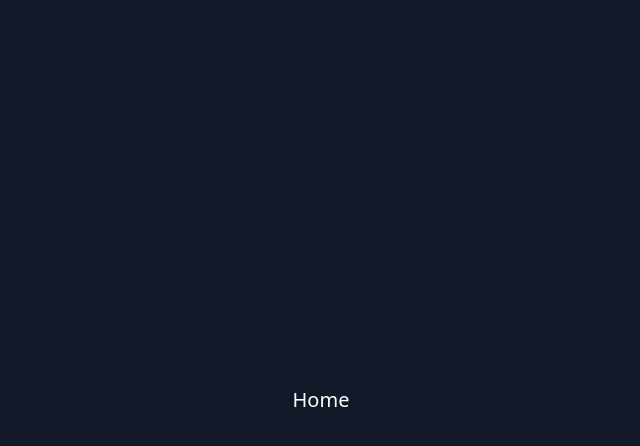
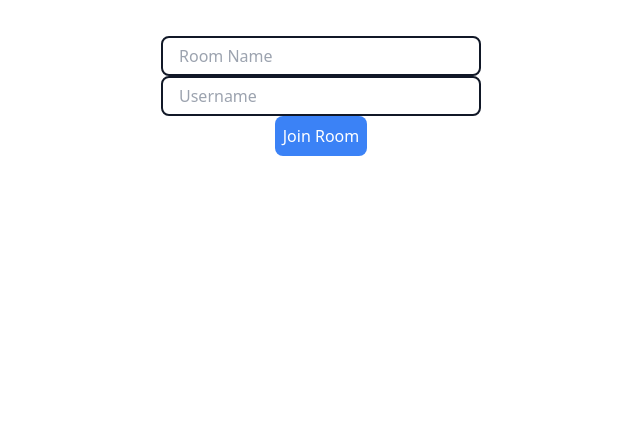
Before and after one commit to sjnaik02/murmur-client, a React (Vite) app: page / in a window 1280 px wide. Shown: the top 446 px of the page, without its empty margins (319-959 px from the left). Built offline with nearby package versions, Linux system fonts and the light colour scheme.

Commit message:
basic chat works

```diff
--- a/src/App.jsx
+++ b/src/App.jsx
@@ -7,7 +7,7 @@ function App() {
     <Router>
       <Routes>
         <Route path="/" element={<Home />} />
-        <Route path="/chatroom" element={<Chatroom />} />"
+        <Route path="/:roomid" element={<Chatroom />} />"
       </Routes>
     </Router>
   );
--- a/src/components/ChatRoom.jsx
+++ b/src/components/ChatRoom.jsx
@@ -1,7 +1,52 @@
+import { useParams } from "react-router-dom";
+import useChat from "../hooks/useChat";
+import { useState } from "react";
+
 function ChatRoom() {
+  const { roomid } = useParams();
+  const { messages, sendMessage } = useChat(roomid);
+  const [newMessage, setNewMessage] = useState("");
+
+  const handleChange = (e) => {
+    setNewMessage(e.target.value);
+  };
+
+  //implement enter to send
+  const handleKeyDown = (e) => {
+    if (e.key === "Enter") {
+      sendMessage(newMessage);
+      setNewMessage("");
+    }
+  };
   return (
-    <div className="w-screen h-screen bg-gray-900 flex items-center justify-center">
-      <h1 className="text-xl text-white">Chat Room</h1>
+    <div>
+      <h1 className="text-3xl text-white">Murmur</h1>
+      <div className="flex flex-col items-center justify-center">
+        <div className="w-80 h-96 bg-gray-900 rounded-lg overflow-y-scroll">
+          {messages.map((message) => (
+            <div className="p-4">
+              <p className="text-white">{message.body}</p>
+            </div>
+          ))}
+        </div>
+        <input
+          type="text"
+          placeholder="Message"
+          className="w-80 p-4  h-10 rounded-lg border-2 border-gray-900"
+          value={newMessage}
+          onChange={handleChange}
+          onKeyDown={handleKeyDown}
+        />
+        <button
+          className="bg-blue-500 text-white p-2 rounded-lg"
+          onClick={() => {
+            sendMessage(newMessage);
+            setNewMessage("");
+          }}
+        >
+          Send
+        </button>
+      </div>
     </div>
   );
 }
--- a/src/components/Home.jsx
+++ b/src/components/Home.jsx
@@ -1,7 +1,42 @@
+import { useState } from "react";
+import { useNavigate } from "react-router-dom";
+
 function Home() {
+  const [roomName, setRoomName] = useState("");
+  const [userName, setUserName] = useState("");
+
+  const navigate = useNavigate();
+  const handleClick = () => {
+    if (roomName && userName) {
+      navigate(`/${roomName}`);
+    }
+  };
+
   return (
-    <div className="w-screen h-screen bg-gray-900 flex items-center justify-center">
-      <h1 className="text-xl text-white">Home</h1>
+    <div>
+      <h1 className="text-3xl text-white">Murmur</h1>
+      <div className="flex flex-col items-center justify-center">
+        <input
+          type="text"
+          placeholder="Room Name"
+          className="w-80 p-4  h-10 rounded-lg border-2 border-gray-900"
+          value={roomName}
+          onChange={(e) => setRoomName(e.target.value)}
+        />
+        <input
+          type="text"
+          placeholder="Username"
+          className="w-80 p-4  h-10 rounded-lg border-2 border-gray-900"
+          value={userName}
+          onChange={(e) => setUserName(e.target.value)}
+        />
+        <button
+          className="bg-blue-500 text-white p-2 rounded-lg"
+          onClick={handleClick}
+        >
+          Join Room
+        </button>
+      </div>
     </div>
   );
 }
--- /dev/null
+++ b/src/hooks/useChat.js
@@ -0,0 +1,39 @@
+import { useEffect, useRef, useState } from "react";
+import socketIOClient from "socket.io-client";
+
+const NEW_CHAT_MESSAGE_EVENT = "newChatMessage";
+const SOCKET_SERVER_URL = "http://localhost:4000";
+
+const useChat = (roomId) => {
+  const [messages, setMessages] = useState([]);
+  const socketRef = useRef();
+
+  useEffect(() => {
+    socketRef.current = socketIOClient(SOCKET_SERVER_URL, {
+      query: { roomId },
+    });
+
+    socketRef.current.on(NEW_CHAT_MESSAGE_EVENT, (message) => {
+      const incomingMessage = {
+        ...message,
+        ownedByCurrentUser: message.senderId === socketRef.current.id,
+      };
+      setMessages((messages) => [...messages, incomingMessage]);
+    });
+
+    return () => {
+      socketRef.current.disconnect();
+    };
+  }, [roomId]);
+
+  const sendMessage = (messageBody) => {
+    socketRef.current.emit(NEW_CHAT_MESSAGE_EVENT, {
+      body: messageBody,
+      senderId: socketRef.current.id,
+    });
+  };
+
+  return { messages, sendMessage };
+};
+
+export default useChat;
```
